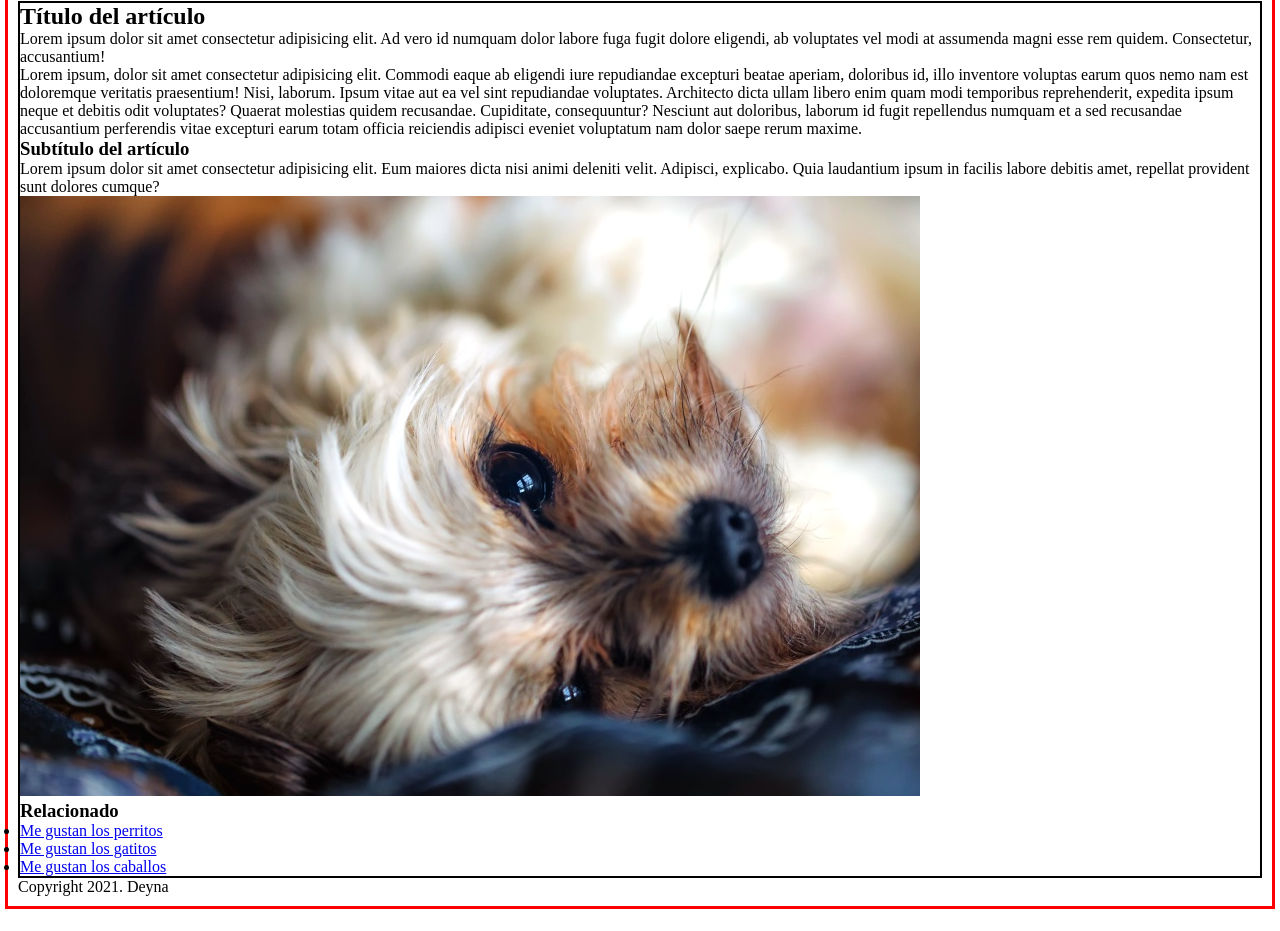
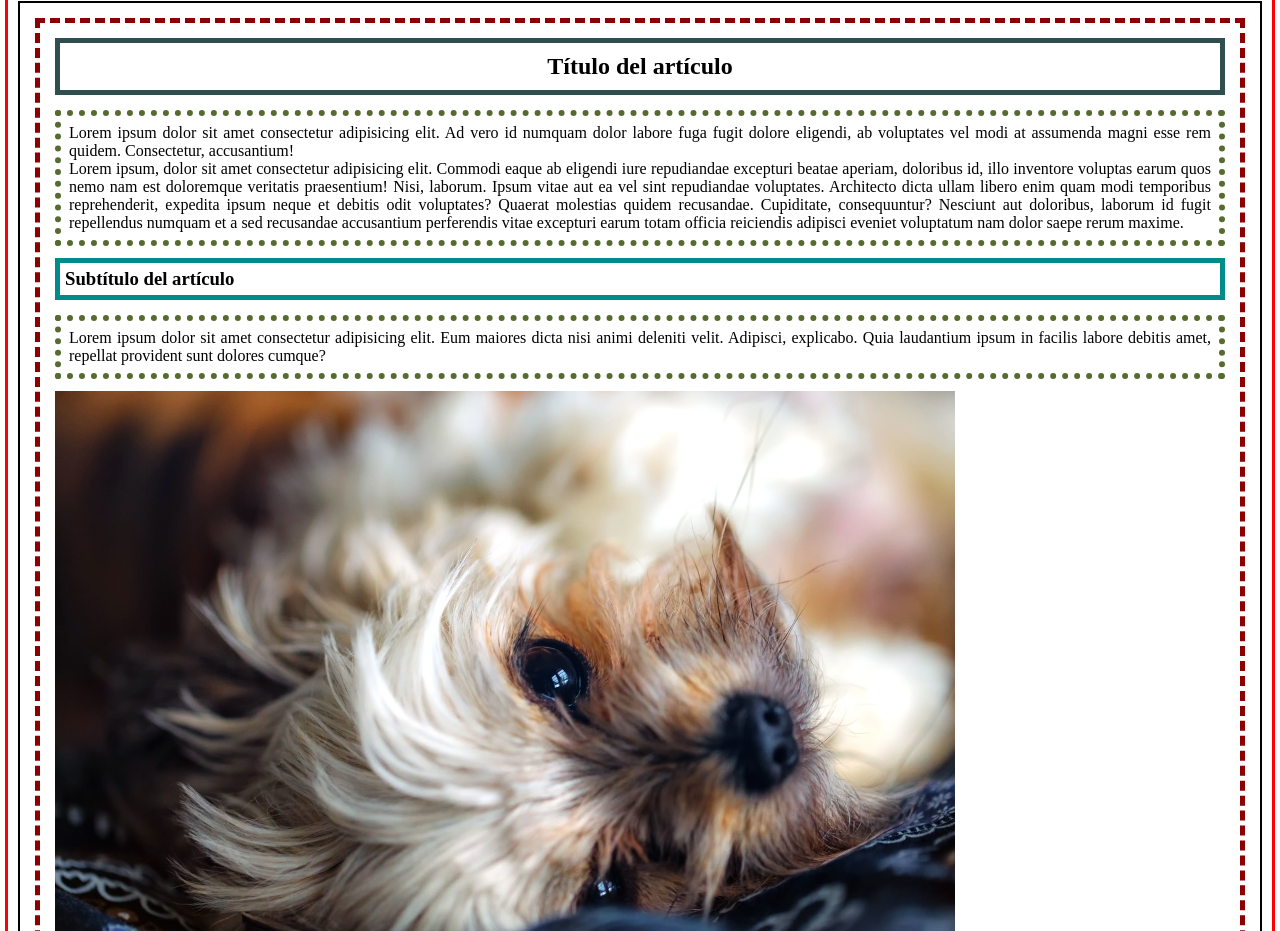
Before and after one commit to denasGarcia/miPrimeraWeb, a plain HTML site: page SRC/index.html in a window 1280 px wide. Shown: the part 249-1180 px from the top of the page. Drawn offline with Linux system fonts and the light colour scheme; a web font is replaced by a local one.

Commit message:
Agregando estructura web del contenido principal (main)

```diff
--- a/SRC/index.html
+++ b/SRC/index.html
@@ -29,32 +29,32 @@
     </header>
     <!--aquí empieza el contenido principal de nuestra página-->
     <main id="mainContent">
-        <article>
-            <h2>Título del artículo</h2>
-            <div>
+        <article id="article_Main">
+            <h2 id="title-article_Main">Título del artículo</h2>
+            <div class="content-article_Main">
                 <p>Lorem ipsum dolor sit amet consectetur adipisicing elit. Ad vero id numquam dolor labore fuga fugit dolore eligendi, ab voluptates vel modi at assumenda magni esse rem quidem. Consectetur, accusantium!</p>
                 <p>Lorem ipsum, dolor sit amet consectetur adipisicing elit. Commodi eaque ab eligendi iure repudiandae excepturi beatae aperiam, doloribus id, illo inventore voluptas earum quos nemo nam est doloremque veritatis praesentium!
                 Nisi, laborum. Ipsum vitae aut ea vel sint repudiandae voluptates. Architecto dicta ullam libero enim quam modi temporibus reprehenderit, expedita ipsum neque et debitis odit voluptates? Quaerat molestias quidem recusandae.
                 Cupiditate, consequuntur? Nesciunt aut doloribus, laborum id fugit repellendus numquam et a sed recusandae accusantium perferendis vitae excepturi earum totam officia reiciendis adipisci eveniet voluptatum nam dolor saepe rerum maxime.</p>
             </div>
             <div>
-                <h3>Subtítulo del artículo</h3>
-                <p>Lorem ipsum dolor sit amet consectetur adipisicing elit. Eum maiores dicta nisi animi deleniti velit. Adipisci, explicabo. Quia laudantium ipsum in facilis labore debitis amet, repellat provident sunt dolores cumque?</p>
+                <h3 id="subtitle-article_Main">Subtítulo del artículo</h3>
+                <p class="content-article_Main">Lorem ipsum dolor sit amet consectetur adipisicing elit. Eum maiores dicta nisi animi deleniti velit. Adipisci, explicabo. Quia laudantium ipsum in facilis labore debitis amet, repellat provident sunt dolores cumque?</p>
                 <img src="../assets/perrito.jpg" alt="primer plano de un perrito recostado">
             </div>
         </article>
         <!--Aquí comienza el aside de mi página-->
-        <aside>
-            <h3>Relacionado</h3>
-            <ul>
-                <li>
-                    <a href="#">Me gustan los perritos</a>
+        <aside id="aside_Main">
+            <h3 id="relacionado-aside_Main">Relacionado</h3>
+            <ul class="list-aside_Main">
+                <li class="list-item-aside_Main">
+                    <a class="link-aside_Main" href="#">Me gustan los perritos</a>
                 </li>
-                <li>
-                    <a href="#">Me gustan los gatitos</a>
+                <li class="list-item-aside_Main">
+                    <a class="link-aside_Main" href="#">Me gustan los gatitos</a>
                 </li>
-                <li>
-                    <a href="#">Me gustan los caballos</a>
+                <li class="list-item-aside_Main">
+                    <a class="link-aside_Main" href="#">Me gustan los caballos</a>
                 </li>
             </ul>
         </aside>
--- a/SRC/style.css
+++ b/SRC/style.css
@@ -44,4 +44,58 @@ nav {
 /*Selector de id lleva siempre un hashtag antes del nombre del id*/
 #mainContent {
     border: 2px solid black;
+    padding: 15px;
 }
+
+#article_Main {
+    border: 5px dashed darkred;
+    padding: 15px;
+}
+
+#title-article_Main {
+    border: 5px solid darkslategray;
+    padding: 10px;
+    text-align: center;
+}
+
+#subtitle-article_Main {
+    border: 5px solid darkcyan;
+    padding: 5px;
+}
+
+.content-article_Main {
+    margin-top: 15px;
+    margin-bottom: 12px;
+    border: 6px dotted darkolivegreen;
+    padding: 8px;
+    text-align: justify;
+}
+
+/*Estilos del aside. Son parte de Main*/
+#aside_Main {
+    margin-top: 30px;
+    border: 5px dashed darkred;
+    padding: 13px;
+}
+
+#relacionado-aside_Main {
+    border: 5px dotted darkslateblue;
+    padding: 5px;
+    text-align: center;
+}
+
+.list-aside_Main {
+    margin-top: 10px;
+    border: 2px solid darkblue;
+}
+
+.list-item-aside_Main {
+    margin: 30px;
+    border: 3px dashed darkmagenta;
+    padding: 15px;
+}
+
+.link-aside_Main {
+    border: 2px solid darkblue;
+    padding: 5px;
+}
```
